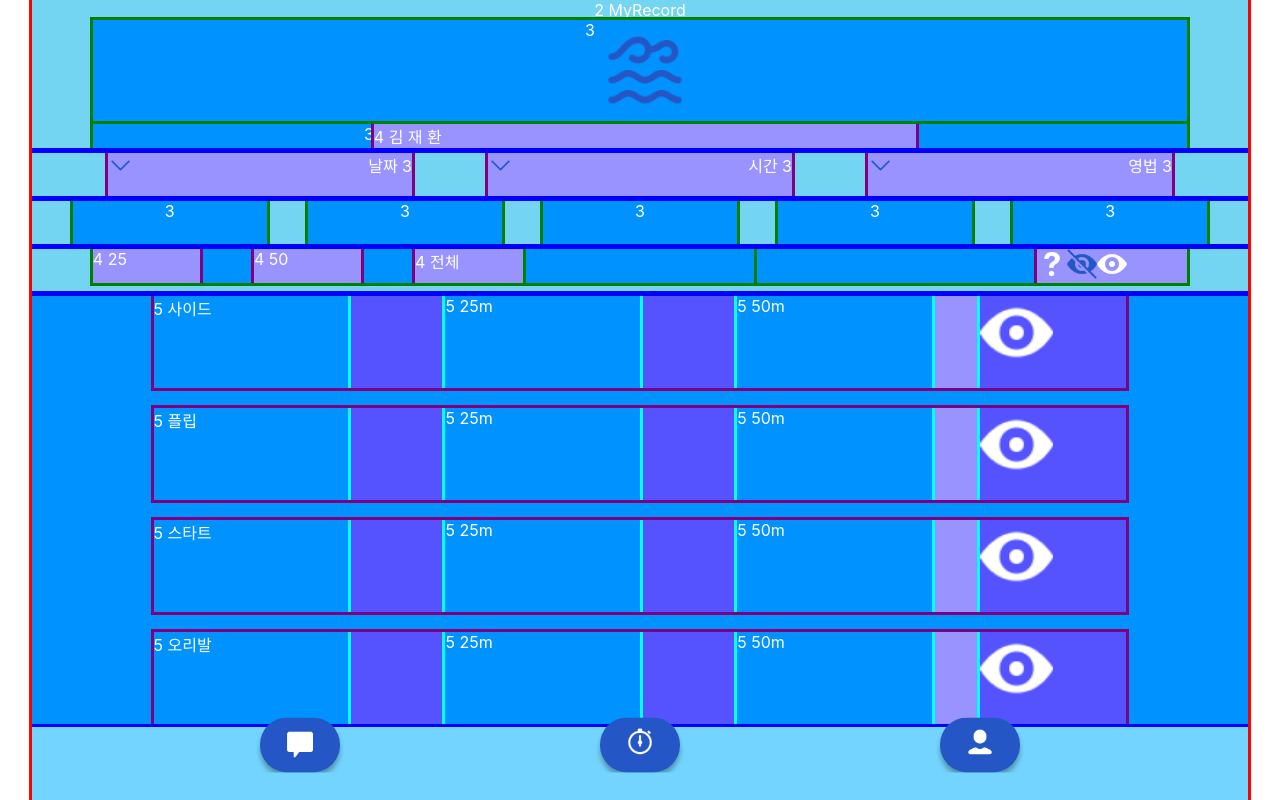
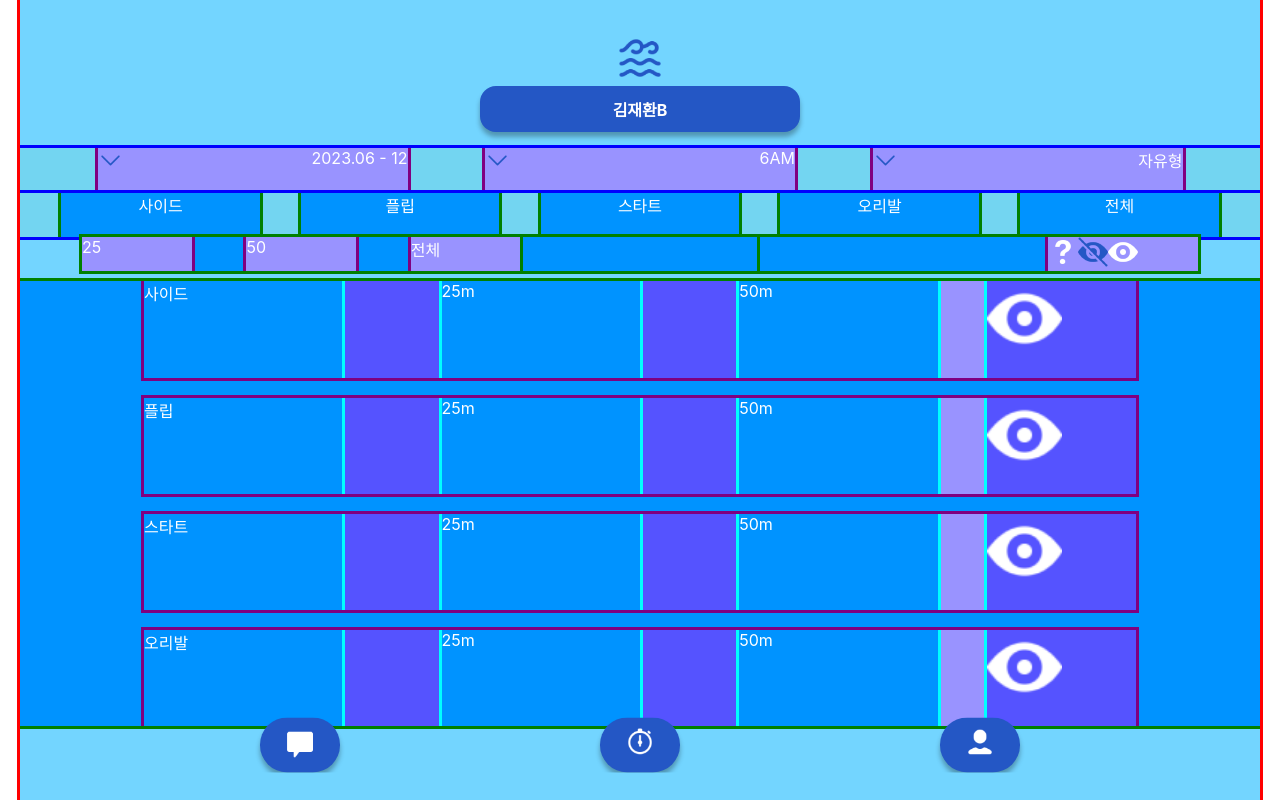
Before and after one commit to RIDE-THE-WAVE/Frontend, a React (Create React App) app in the folder ride-the-wave/: page /myrecord in a window 1280 px wide. Built offline with nearby package versions, Linux system fonts and the light colour scheme.

Commit message:
FIX & FEAT: 마이페이지 class 이름 변경 및 상단 로고 및 이름 부분 구현

```diff
--- a/ride-the-wave/src/component/records/myrecord/MyRecord.js
+++ b/ride-the-wave/src/component/records/myrecord/MyRecord.js
@@ -11,56 +11,68 @@ import { Link } from 'react-router-dom';
 function MyRecord() {
     return (
         <div className={styles.MyRecord}>
-            <div className={styles.item_2}>2
-                MyRecord
-                <div className={styles.item_3}>3
-                    <Link to="/myrecord"><img src={logo} alt="logo" /></Link>
-                </div>
-                <div className={styles.item_3}>3
-                    <div className={styles.item_4}>
-                        4 김 재 환
+            <div className={styles.header}>
+                <Link to="/myrecord">
+                    <div className={styles.logo_box}>
+                        <img src={logo} alt="logo" />
+                    </div>
+                </Link>
+                <div className={styles.user_name_box}>
+                    <div className={styles.user_name}>
+                        <span>김재환B</span>
                     </div>
                 </div>
             </div>
-            <div className={styles.item_2_2}>
+            <div className={styles.contents_info_toggle_box}>
                 {/*
                     토글 넣기 - 디비에서 긁어서
                     myrecord 와 grouprecord 는 같은 컴포넌트를 사용하므로 common 에 빼줘야한다.
                 */}
-                <div className={styles.item_3_2}>
-                    <span><img src={arrow} alt="arrow" width='50%'/></span> 날짜 3
+                <div className={styles.contents_period_toggle}>
+                    <span><img src={arrow} alt="arrow" width='50%'/></span>
+                    <span>2023.06 - 12</span>
                 </div>
-                <div className={styles.item_3_2}>
-                    <span><img src={arrow} alt="arrow" width='50%'/></span> 시간 3
+                <div className={styles.contents_class_toggle}>
+                    <span><img src={arrow} alt="arrow" width='50%'/></span>
+                    <span>6AM</span>
                 </div>
-                <div className={styles.item_3_2}>
-                    <span><img src={arrow} alt="arrow" width='50%'/></span> 영법 3
+                <div className={styles.contents_type_toggle}>
+                    <span><img src={arrow} alt="arrow" width='50%'/></span>
+                    <span>자유형</span>
                 </div>
             </div>
-            <div className={styles.item_2_3}>
-                  <div className={styles.item_3_3}>3
+            <div className={styles.contents_turn_type}>
+                  <div className={styles.turn_type}>
+                    <span>사이드</span>
                   </div>
-                  <div className={styles.item_3_3}>3
+                  <div className={styles.turn_type}>
+                    <span>플립</span>
                   </div>
-                  <div className={styles.item_3_3}>3
+                  <div className={styles.turn_type}>
+                    <span>스타트</span>
                   </div>
-                  <div className={styles.item_3_3}>3
+                  <div className={styles.turn_type}>
+                    <span>오리발</span>
                   </div>
-                  <div className={styles.item_3_3}>3
+                  <div className={styles.turn_type}>
+                    <span>전체</span>
                   </div>
             </div>
-            <div className={styles.item_2}>
-              <div className={styles.item_3_2_2}>
-                    <div className={styles.item_4_4}>
-                        <div className={styles.item_5_4}>4 25
+            <div className={styles.contents_length_option_box}>
+              <div className={styles.length_option_inner_box}>
+                    <div className={styles.length_option_top_box}>
+                        <div className={styles.length_option}>
+                            <span>25</span>
                         </div>
-                        <div className={styles.item_5_4}>4 50
+                        <div className={styles.length_option}>
+                            <span>50</span>
                         </div>
-                        <div className={styles.item_5_4}>4 전체
+                        <div className={styles.length_option}>
+                            <span>전체</span>
                         </div>
                     </div>
-                    <div className={styles.item_4_4_1}>
-                        <div className={styles.item_5_4_1}>
+                    <div className={styles.length_option_bottom_box}>
+                        <div className={styles.show_box}>
                             <span><img src={question} alt="question" width='20%'/></span>
                             <span><img src={hide} alt="hide" width='20%'/></span>
                             <span><img src={eye} alt="eye" width='20%'/></span>
@@ -68,57 +80,69 @@ function MyRecord() {
                     </div>
                 </div>
             </div>
-            <div className={styles.item_2}>
-              <div className={styles.item_3_5}>
-                    <div className={styles.item_4_5}>
-                        <div className={styles.item_5_5}>
-                            <div className={styles.item_6_5}>5 사이드
+            <div className={styles.contents_box}>
+              <div className={styles.contents}>
+                    <div className={styles.record_of_turn_type_box}>
+                        <div className={styles.records}>
+                            <div className={styles.record}>
+                                <span>사이드</span>
                             </div>
-                            <div className={styles.item_6_5}>5 25m
+                            <div className={styles.record}>
+                                <span>25m</span>
                             </div>
-                            <div className={styles.item_6_5}>5 50m
+                            <div className={styles.record}>
+                                <span>50m</span>
                             </div>
                         </div>
-                        <div className={styles.item_5_5_2}>
+                        <div className={styles.show}>
                             <span><img src={eye} alt="eye" width='50%'/></span>
                         </div>
                     </div>
-                    <div className={styles.item_4_5}>
-                        <div className={styles.item_5_5}>
-                            <div className={styles.item_6_5}>5 플립
+                    <div className={styles.record_of_turn_type_box}>
+                        <div className={styles.records}>
+                            <div className={styles.record}>
+                                <span>플립</span>
                             </div>
-                            <div className={styles.item_6_5}>5 25m
+                            <div className={styles.record}>
+                                <span>25m</span>
                             </div>
-                            <div className={styles.item_6_5}>5 50m
+                            <div className={styles.record}>
+                                <span>50m</span>
                             </div>
                         </div>
-                        <div className={styles.item_5_5_2}>
+                        <div className={styles.show}>
                             <span><img src={eye} alt="eye" width='50%'/></span>
                         </div>
                     </div>
-                    <div className={styles.item_4_5}>
-                        <div className={styles.item_5_5}>
-                            <div className={styles.item_6_5}>5 스타트
+                    <div className={styles.record_of_turn_type_box}>
+                        <div className={styles.records}>
+                            <div className={styles.record}>
+                                <span>스타트</span>
                             </div>
-                            <div className={styles.item_6_5}>5 25m
+                            <div className={styles.record}>
+                                <span>25m</span>
                             </div>
-                            <div className={styles.item_6_5}>5 50m
+                            <div className={styles.record}>
+                                <span>50m</span>
                             </div>
                         </div>
-                        <div className={styles.item_5_5_2}>
+                        <div className={styles.show}>
                             <span><img src={eye} alt="eye" width='50%'/></span>
                         </div>
                     </div>
-                    <div className={styles.item_4_5}>
-                        <div className={styles.item_5_5}>
-                            <div className={styles.item_6_5}>5 오리발
+                    <div className={styles.record_of_turn_type_box}>
+                        <div className={styles.records}>
+                            <div className={styles.record}>
+                                <span>오리발</span>
                             </div>
-                            <div className={styles.item_6_5}>5 25m
+                            <div className={styles.record}>
+                                <span>25m</span>
                             </div>
-                            <div className={styles.item_6_5}>5 50m
+                            <div className={styles.record}>
+                                <span>50m</span>
                             </div>
                         </div>
-                        <div className={styles.item_5_5_2}>
+                        <div className={styles.show}>
                             <span><img src={eye} alt="eye" width='50%'/></span>
                         </div>
                     </div>
--- a/ride-the-wave/src/component/records/myrecord/MyRecord.module.css
+++ b/ride-the-wave/src/component/records/myrecord/MyRecord.module.css
@@ -1,27 +1,84 @@
 .MyRecord {
-    width: 95%; /* 추후에 100% 으로 바꾸기 */
+    width: 100%;
     height: 100vh;
     max-width: 1240px;
-    margin: 0 auto; /* center the form */
-    display: grid; /* grid container */
+    /* center the form */
+    margin: 0 auto;
+    /* grid container */
+    display: grid;
     grid-template-columns: 1fr;
     grid-template-rows: 1fr repeat(3, 0.3fr) 3fr 0.5fr;
-    gap: 5px;
     outline: 3px solid red;
     background-color: #73D5FF;
     color: white;
 }
 
-.item_2 {
+.header {
+    display: flex;
+    flex-direction: column;
+    align-items: center;
+    justify-content: end;
+    margin-bottom: 1rem;
+    /* outline: 3px solid blue; */
+    /* color: white; */
+    /* background-color: #73D5F1; */
+}
+
+.logo_box {
+    display: flex;
+    justify-content: center;
+    /* color: white; */
+    /* outline: 3px solid green; */
+    /* background-color: #0093ff; */
+}
+
+.logo_box > img {
+    width: 3.5rem;
+}
+
+.user_name_box {
+    flex: 0.6;
+    width: 20rem;
+    color: white;
+    display: flex;
+    justify-content: center;
+    align-items: center;
+    border-radius: 1rem;
+    box-shadow: 0px 5px 5px rgba(0, 0, 0, 0.3);
+    background-color: #2457C5;
+    /* outline: 3px solid green; */
+}
+
+.user_name {
+    font-weight: bolder;
+    font-size: 1rem;
+    /* justify-content: space-between; */
+    /* outline: 3px solid purple; */
+    /* color: white; */
+    /* background-color: #9993ff; */
+}
+
+/* ****************** */
+
+.contents_length_option_box {
     display: flex;
     align-items: center;
     flex-direction: column;
-    outline: 3px solid blue;
-    color: white;
-    background-color: #73D5F1;
+    /* outline: 3px solid blue; */
+    /* color: white; */
+    /* background-color: #73D5F1; */
 }
 
-.item_2_2 {
+.contents_box {
+    display: flex;
+    align-items: center;
+    flex-direction: column;
+    /* outline: 3px solid blue; */
+    /* color: white; */
+    /* background-color: #73D5F1; */
+}
+
+.contents_info_toggle_box {
     display: flex;
     justify-content: space-evenly;
     width: 100%;
@@ -30,7 +87,7 @@
     background-color: #73D5F1;
 }
 
-.item_2_3 {
+.contents_turn_type {
     display: flex;
     justify-content: space-evenly;
     width: 100%;
@@ -39,16 +96,7 @@
     background-color: #73D5F1;
 }
 
-.item_3 {
-    display: flex;
-    justify-content: center;
-    width: 90%;
-    color: white;
-    outline: 3px solid green;
-    background-color: #0093ff;
-}
-
-.item_3_2 {
+.contents_period_toggle {
     flex: 0.25;
     display: flex;
     justify-content: space-between;
@@ -57,7 +105,25 @@
     background-color: #9993ff;
 }
 
-.item_3_2_2 {
+.contents_class_toggle {
+    flex: 0.25;
+    display: flex;
+    justify-content: space-between;
+    outline: 3px solid purple;
+    color: white;
+    background-color: #9993ff;
+}
+
+.contents_type_toggle {
+    flex: 0.25;
+    display: flex;
+    justify-content: space-between;
+    outline: 3px solid purple;
+    color: white;
+    background-color: #9993ff;
+}
+
+.length_option_inner_box {
     display: grid;
     grid-template-columns: repeat(2, 0.4fr);
     justify-content: space-between;
@@ -68,7 +134,7 @@
     background-color: #0093ff;
 }
 
-.item_3_3 {
+.turn_type {
     display: flex;
     justify-content: space-evenly;
     width: 16%;
@@ -77,17 +143,7 @@
     background-color: #0093ff;
 }
 
-/* 여기 수정해야함 */
-.item_3_4 {
-    display: flex;
-    justify-content: space-between;
-    width: 40%;
-    color: white;
-    outline: 3px solid green;
-    background-color: #0093ff;
-}
-
-.item_3_5 {
+.contents {
     display: grid;
     grid-template-columns: 0.8fr;
     justify-content: center;
@@ -99,17 +155,23 @@
     background-color: #0093ff;
 }
 
-.item_3_6 {
+.length_option_top_box {
     display: flex;
     justify-content: space-between;
-    width: 90%;
     color: white;
     outline: 3px solid green;
     background-color: #0093ff;
 }
 
-.item_4 {
-    flex: 0.5;
+.length_option_bottom_box {
+    display: flex;
+    justify-content: end;
+    color: white;
+    outline: 3px solid green;
+    background-color: #0093ff;
+}
+
+.record_of_turn_type_box {
     display: flex;
     justify-content: space-between;
     outline: 3px solid purple;
@@ -117,62 +179,20 @@
     background-color: #9993ff;
 }
 
-.item_4_2 {
-    flex: 0.25;
-    display: flex;
-    justify-content: space-between;
-    outline: 3px solid purple;
-    color: white;
-    background-color: #9993ff;
-}
-
-.item_4_4 {
-    display: flex;
-    justify-content: space-between;
-    color: white;
-    outline: 3px solid green;
-    background-color: #0093ff;
-}
-
-.item_4_4_1 {
-    display: flex;
-    justify-content: end;
-    color: white;
-    outline: 3px solid green;
-    background-color: #0093ff;
-}
-
-.item_4_5 {
-    display: flex;
-    justify-content: space-between;
-    outline: 3px solid purple;
-    color: white;
-    background-color: #9993ff;
-}
-
-.item_4_6 {
-    flex: 0.3;
-    display: flex;
-    justify-content: space-between;
-    outline: 3px solid purple;
-    color: white;
-    background-color: #9993ff;
-}
-
-.item_5_4 {
+.length_option {
     flex: 0.25;
     outline: 3px solid purple;
     color: white;
     background-color: #9993ff;
 }
 
-.item_5_4_1 {
+.show_box {
     outline: 3px solid purple;
     color: white;
     background-color: #9993ff;
 }
 
-.item_5_5 {
+.records {
     display: flex;
     flex: 0.8;
     justify-content: space-between;
@@ -181,14 +201,14 @@
     background-color: #5553ff;
 }
 
-.item_5_5_2 {
+.show {
     flex: 0.15;
     outline: 3px solid cyan;
     color: white;
     background-color: #5553ff;
 }
 
-.item_6_5 {
+.record {
     flex: 0.25;
     display: flex;
     justify-content: space-between;
```
